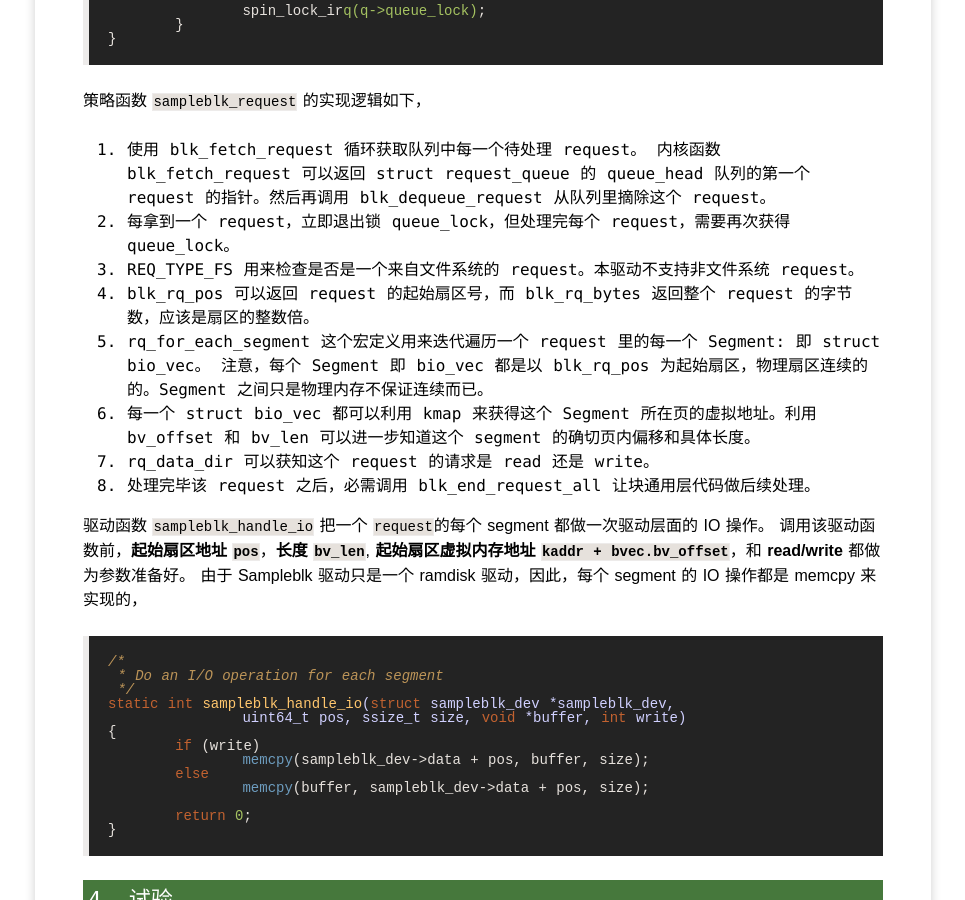
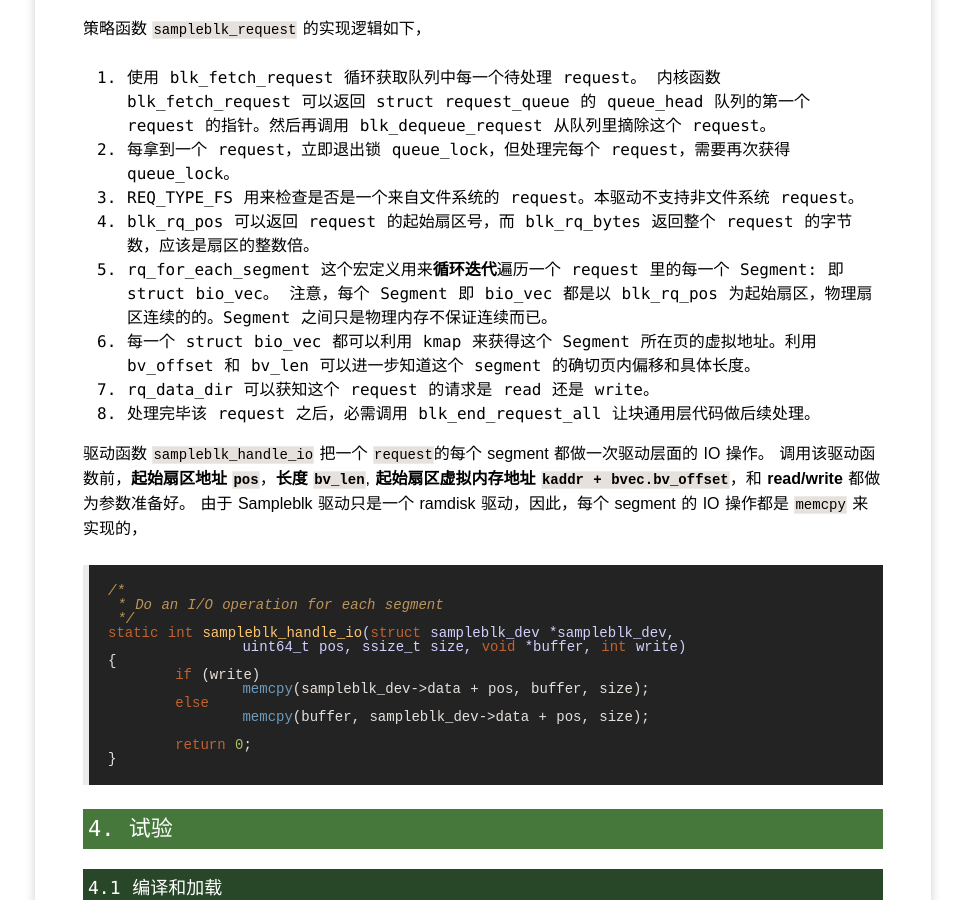
Before and after one commit to yangoliver/yangoliver.github.io, a Jekyll site: the page built from _posts/2016/2016-04-29-linux-block-driver-basic-1.md, in a window 1280 px wide and 900 px high, scrolled down 9117 px. Shown: the whole window, without its empty margins (157-1122 px from the left). Built offline with Jekyll 4.4.1, drawn with Linux system fonts in a browser that asks for light colours; comment, search, counter and statistics services are not loaded; some of the changed text lies outside the part shown.

```diff
--- a/_posts/2016/2016-04-29-linux-block-driver-basic-1.md
+++ b/_posts/2016/2016-04-29-linux-block-driver-basic-1.md
@@ -335,7 +332,7 @@
 2. 每拿到一个 `request`，立即退出锁 `queue_lock`，但处理完每个 `request`，需要再次获得 `queue_lock`。
 3. `REQ_TYPE_FS` 用来检查是否是一个来自文件系统的 `request`。本驱动不支持非文件系统 `request`。
 4. `blk_rq_pos` 可以返回 `request` 的起始扇区号，而 `blk_rq_bytes` 返回整个 `request` 的字节数，应该是扇区的整数倍。
-5. `rq_for_each_segment` 这个宏定义用来迭代遍历一个 `request` 里的每一个 Segment: 即 `struct bio_vec`。
+5. `rq_for_each_segment` 这个宏定义用来**循环迭代**遍历一个 `request` 里的每一个 Segment: 即 `struct bio_vec`。
    注意，每个 Segment 即 `bio_vec` 都是以 `blk_rq_pos` 为起始扇区，物理扇区连续的的。Segment 之间只是物理内存不保证连续而已。
 6. 每一个 `struct bio_vec` 都可以利用 kmap 来获得这个 Segment 所在页的虚拟地址。利用 `bv_offset` 和 `bv_len` 可以进一步知道这个 segment 的确切页内偏移和具体长度。
 7. `rq_data_dir` 可以获知这个 `request` 的请求是 read 还是 write。
@@ -344,7 +341,7 @@
 
 驱动函数 `sampleblk_handle_io` 把一个 `request`的每个 segment 都做一次驱动层面的 IO 操作。
 调用该驱动函数前，**起始扇区地址 `pos`**，**长度 `bv_len`**, **起始扇区虚拟内存地址 `kaddr + bvec.bv_offset`**，和 **read/write** 都做为参数准备好。
-由于 Sampleblk 驱动只是一个 ramdisk 驱动，因此，每个 segment 的 IO 操作都是 memcpy 来实现的，
+由于 Sampleblk 驱动只是一个 ramdisk 驱动，因此，每个 segment 的 IO 操作都是 `memcpy` 来实现的，
 
 	/*
 	 * Do an I/O operation for each segment
@@ -430,7 +429,7 @@
 如果用 `lsmod` 命令查看，可以看到模块的引用计数确实是 3，但没有显示引用者的名字。一般情况下，只有内核模块间的相互引用才有引用模块的名字，所以没有引用者的名字，那么引用者来自用户空间的进程。
 
 那么，究竟是谁在使用 sampleblk 这个刚刚加载的驱动呢？利用 `module:module_get` tracepoint，就可以得到答案了。
-重新启动内核，在加载模块前，运行 [tpoint 命令](https://github.com/brendangregg/perf-tools/blob/master/system/tpoint)。然后，再运行 `insmod` 来加载模块。
+重新启动内核，在加载模块前，运行 [`tpoint` 命令](https://github.com/brendangregg/perf-tools/blob/master/system/tpoint)。然后，再运行 `insmod` 来加载模块。
 
 	$ sudo ./tpoint module:module_get
 	Tracing module:module_get. Ctrl-C to end.
@@ -456,7 +455,7 @@
 	messages:Apr 23 03:12:02 localhost systemd-udevd: worker [2466] /devices/virtual/block/sampleblk1 timeout; kill it
 	messages:Apr 23 03:12:02 localhost systemd-udevd: seq 4313 '/devices/virtual/block/sampleblk1' killed
 
-注：tpoint 是一个基于 ftrace 的开源的 bash 脚本工具，可以直接下载运行使用。它是 [Brendan Gregg](http://www.brendangregg.com/index.html) 在 github 上的开源项目，前文已经给出了项目的链接。
+注：`tpoint` 是一个基于 ftrace 的开源的 bash 脚本工具，可以直接下载运行使用。它是 [Brendan Gregg](http://www.brendangregg.com/index.html) 在 github 上的开源项目，前文已经给出了项目的链接。
 
 重新把删除的 `sampleblk_request` 函数源码加回去，则这个问题就不会存在。因为 udevd 可以很快结束对 sampleblk 设备的访问。
 
```
Also changed, not shown: other parts of _posts/2016/2016-04-29-linux-block-driver-basic-1.md (+2 -3 lines).
